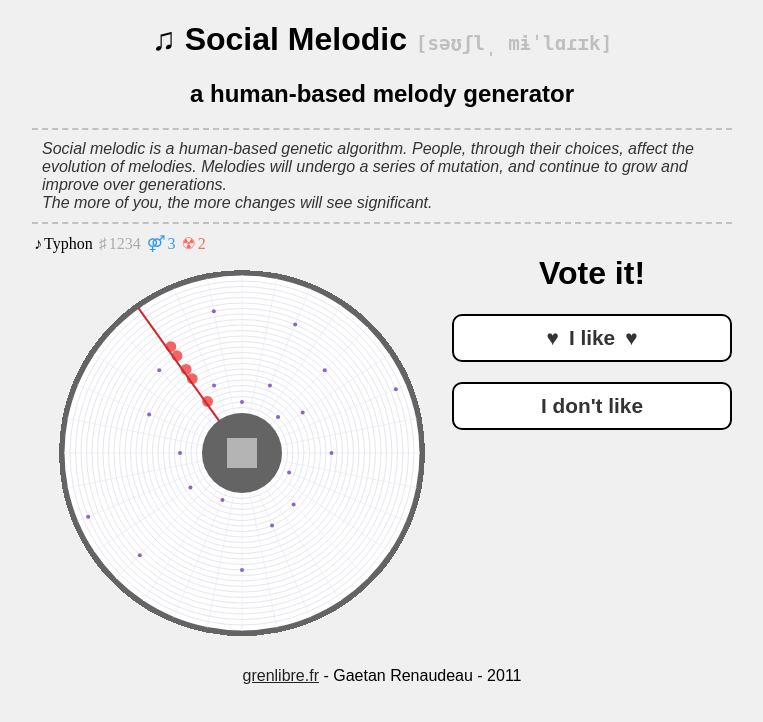
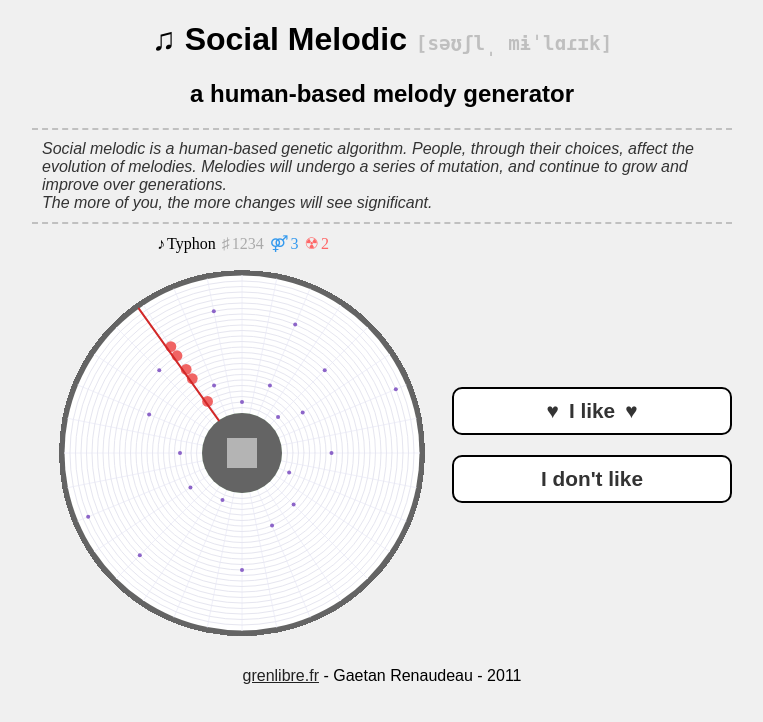
Before and after one commit to gre/Social-Melodic, a plain HTML site: page index.html in a window 1280 px wide. Shown: the whole page, without its empty margins (258-1021 px from the left). Drawn offline with nearby package versions, Linux system fonts and the light colour scheme; a web font is replaced by a local one.

Commit message:
Improve poc

```diff
--- a/index.html
+++ b/index.html
@@ -43,9 +43,13 @@
       #main canvas {
         margin: 10px;
       }
-      #main .playerContainer, #main .choices {
+      #main .playerContainer {
         display: table-cell;
         vertical-align: top;
+      }
+      #main .choices {
+        display: table-cell;
+        vertical-align: middle;
       }
 
       .choices ul {
@@ -129,17 +133,24 @@
         text-align: center;
       }
 
+      .melody-infos a {
+        text-decoration: none;
+      }
+      .melody-infos a:hover {
+        text-decoration: underline;
+      }
+
       .melody-infos {
         font-family: 'Coda Caption';
+        text-align: center;
       }
       .melody-infos .family {
-
+        color: #000;
       }
       .melody-infos .family:before {
         content: '\266A';
         margin: 2px;
       }
-
       .melody-infos .id {
         color: #aaa;
       }
@@ -194,15 +205,14 @@
       <div id="main" style="display: none;">
         <div class="playerContainer">
           <div class="melody-infos">
-            <span class="family" title="Family code name">Typhon</span>
-            <span class="id" title="melody number">1234</span>
-            <span class="generation">3</span>
-            <span class="mutation">2</span>
+            <a href="" class="family" title="Family name">Typhon</a>
+            <span class="id" title="Melody number">1234</span>
+            <span class="generation" title="Generation (number of parents)">3</span>
+            <span class="mutation" title="Total of mutation">2</span>
           </div>
           <canvas id="player"></canvas>
         </div>
         <div class="choices hidden">
-          <h1>Vote it!</h1>
           <ul>
             <li class="like"><a href="#">I like</a></li>
             <li class="dislike"><a href="#">I don't like</a></li>
```
